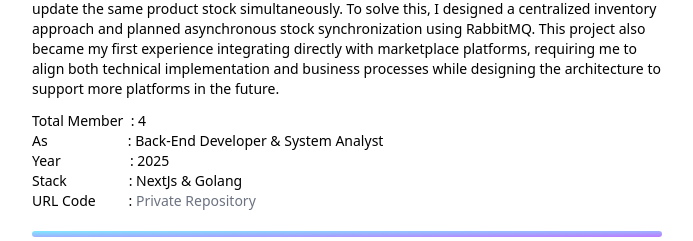
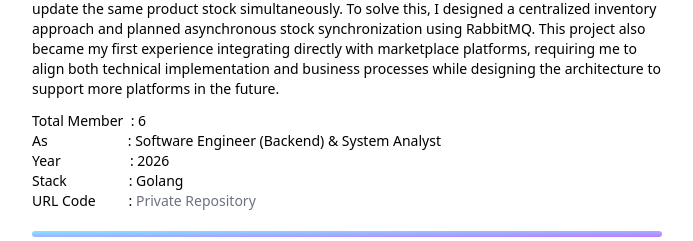
Before and after one commit to Amierza/portfolio-1, a React (Vite) app: page / in a window 1280 px wide. Shown: the part 1284-1525 px from the top of the page, without its empty margins (293-986 px from the left). Built offline with nearby package versions, Linux system fonts and the light colour scheme.

Commit message:
project-12 simponi (new)

```diff
--- a/src/constants/index.js
+++ b/src/constants/index.js
@@ -6,10 +6,10 @@ export const projects = [
     image: `${BASE_URL}/assets/project-12.png`,
     description:
       "Simponi is an omnichannel inventory management platform that allows businesses to manage sales, products, and inventory from multiple marketplaces through one centralized dashboard. In this project, I worked as a Backend Developer and System Analyst, where I was responsible for translating business needs into technical requirements and designing the overall system architecture. One of the biggest challenges was designing a scalable multi store system while keeping inventory synchronization consistent across different marketplaces such as Shopee and Tokopedia. I also needed to prepare the system for race conditions when multiple orders update the same product stock simultaneously. To solve this, I designed a centralized inventory approach and planned asynchronous stock synchronization using RabbitMQ. This project also became my first experience integrating directly with marketplace platforms, requiring me to align both technical implementation and business processes while designing the architecture to support more platforms in the future.",
-    totalMember: "4",
-    as: "Back-End Developer & System Analyst",
-    year: "2025",
-    stack: "NextJs & Golang",
+    totalMember: "6",
+    as: "Software Engineer (Backend) & System Analyst",
+    year: "2026",
+    stack: "Golang",
   },
   {
     id: "1",
```
